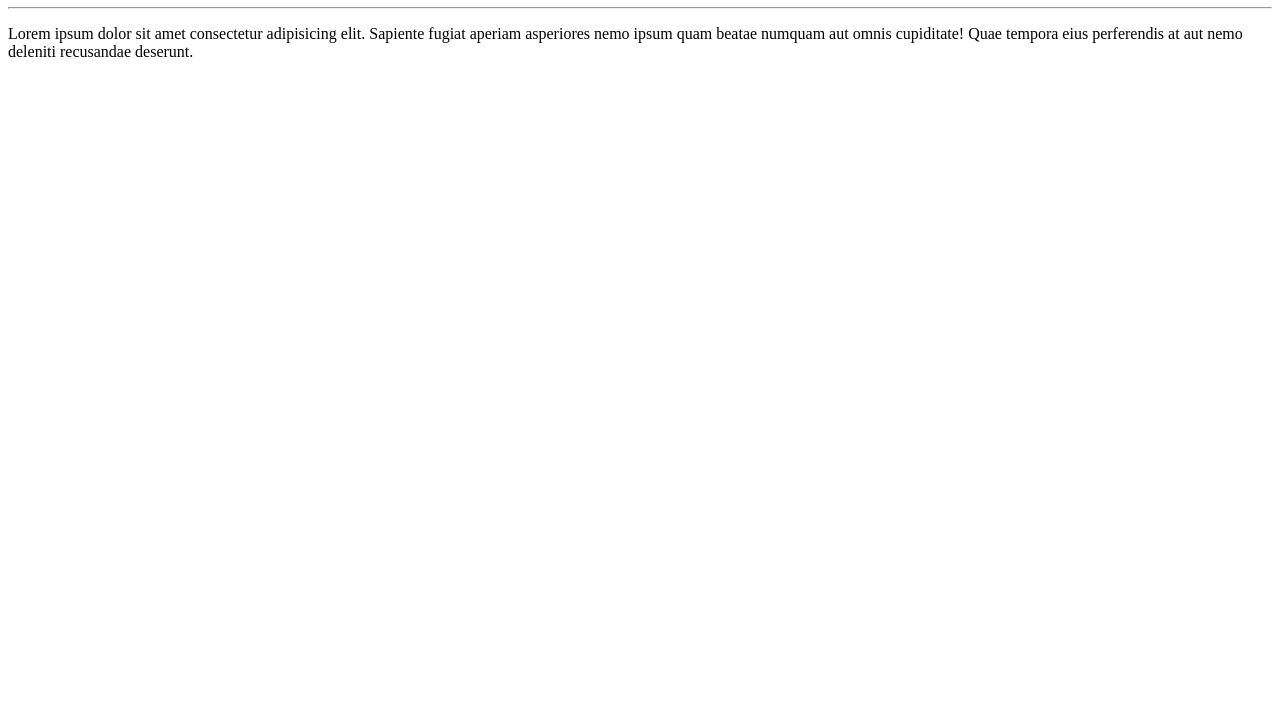
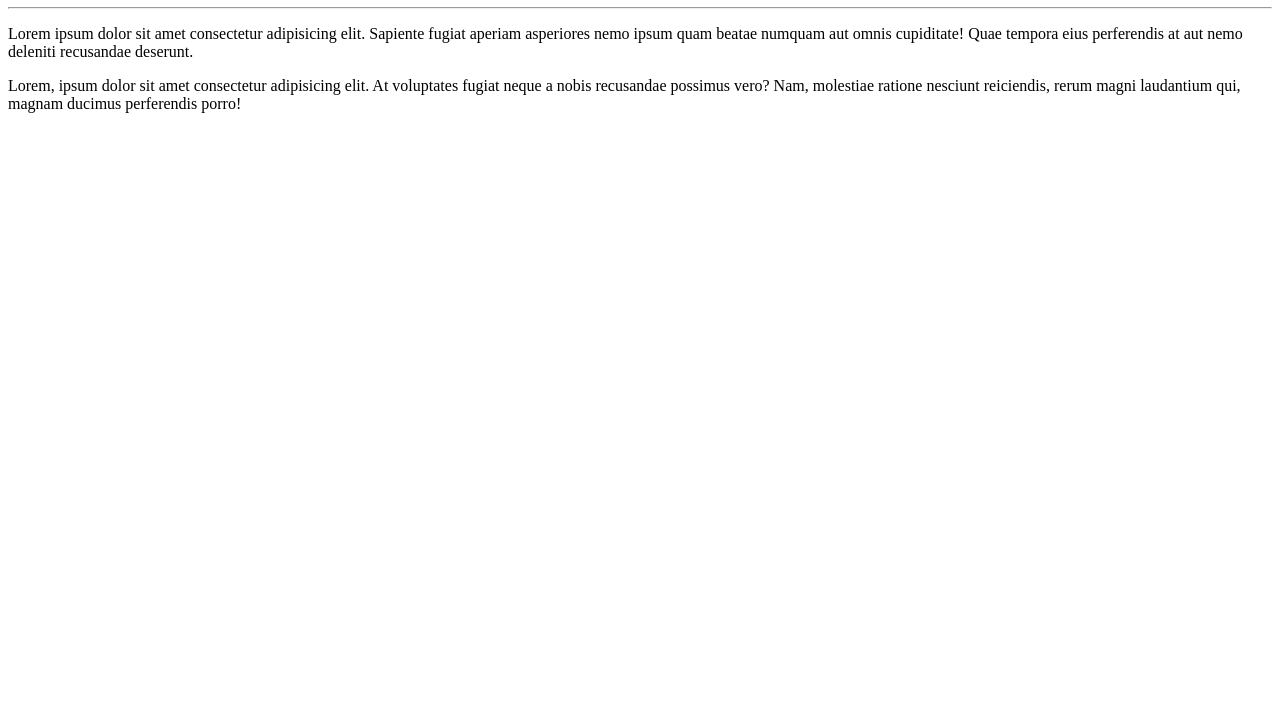
Before and after one commit to ichiruto/hello-world, a plain HTML site: page index.html in a window 1280 px wide. Shown: the part 73-800 px from the top of the page. Drawn offline with Linux system fonts and the light colour scheme.

Commit message:
add new paragraph

```diff
--- a/index.html
+++ b/index.html
@@ -9,5 +9,6 @@
     <h1>my new world</h1>
     <hr>
     <p>Lorem ipsum dolor sit amet consectetur adipisicing elit. Sapiente fugiat aperiam asperiores nemo ipsum quam beatae numquam aut omnis cupiditate! Quae tempora eius perferendis at aut nemo deleniti recusandae deserunt.</p>
+    <p>Lorem, ipsum dolor sit amet consectetur adipisicing elit. At voluptates fugiat neque a nobis recusandae possimus vero? Nam, molestiae ratione nesciunt reiciendis, rerum magni laudantium qui, magnam ducimus perferendis porro!</p>
 </body>
 </html>
```
